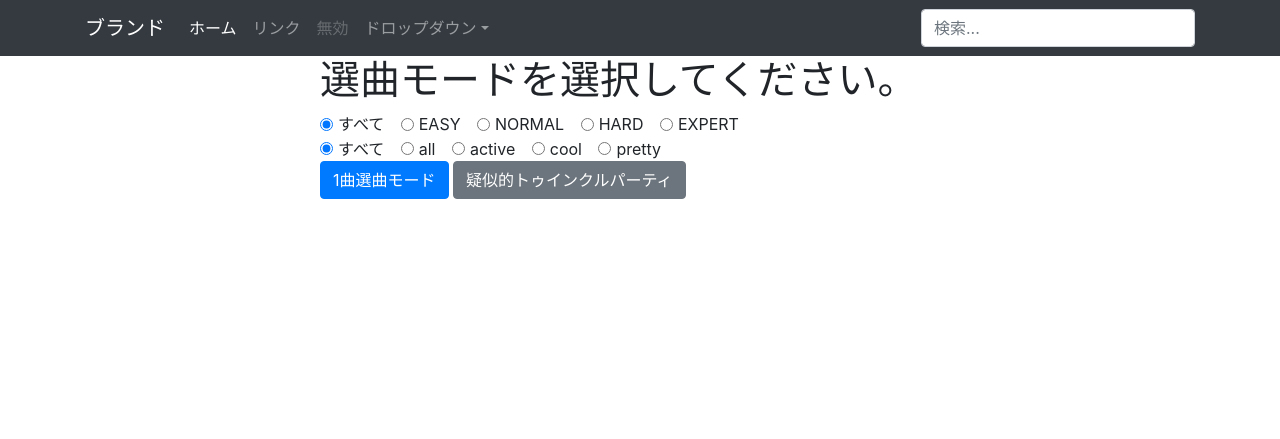
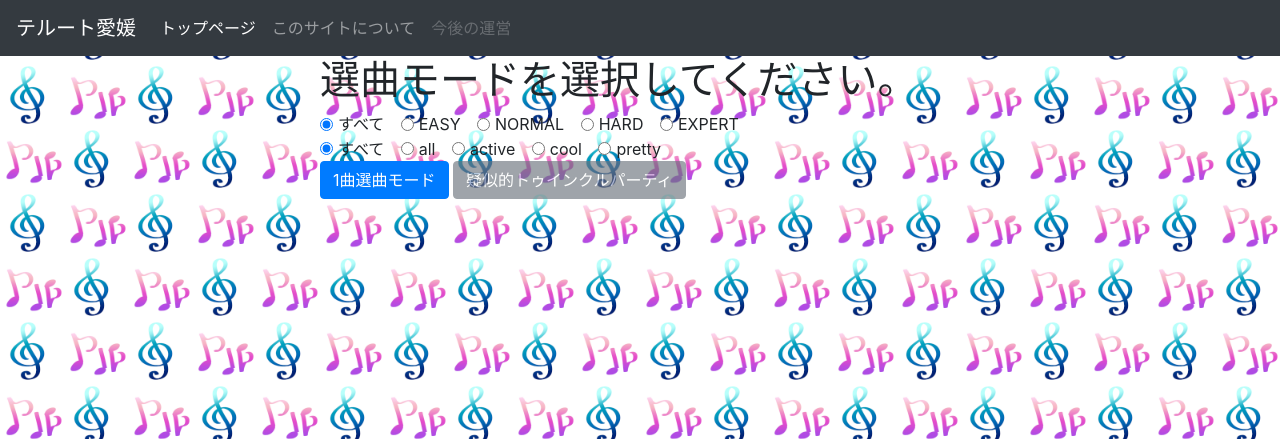
Before and after one commit to CyberTorte/Skmr, a Django app: page /selector/ in a window 1280 px wide. Shown: the top 439 px of the page. Run offline with Django 3.2, Linux system fonts and the light colour scheme; some libraries are stand-ins or nearby versions.

Commit message:
背景画像追加

```diff
--- a/birthday/templates/birthday/2018/Kaoru.html
+++ b/birthday/templates/birthday/2018/Kaoru.html
@@ -7,7 +7,7 @@
         <meta name="description" content="水沢薫さん誕生日おめでとうございます。ファンからのお祝いが届いております。ぜひご覧ください！">
         <meta name="author" content="">
         <title>水沢薫さん誕生日おめでとうございます！</title>
-        <meta name="viewport" content="width=device-width, initial-scale=1">
+        <meta name="viewport" content="width=device-width, initial-scale=1, shrink-to-fit=no">
         <link rel="stylesheet" href="https://stackpath.bootstrapcdn.com/bootstrap/4.1.3/css/bootstrap.min.css" integrity="sha384-MCw98/SFnGE8fJT3GXwEOngsV7Zt27NXFoaoApmYm81iuXoPkFOJwJ8ERdknLPMO" crossorigin="anonymous">
     </head>
     <body>
--- a/birthday/templates/birthday/2018/Natsumi.html
+++ b/birthday/templates/birthday/2018/Natsumi.html
@@ -7,7 +7,7 @@
         <meta name="description" content="馬場なつみさん誕生日おめでとうございます。ファンからのお祝いが届いております。ぜひご覧ください！">
         <meta name="author" content="">
         <title>馬場なつみさん誕生日おめでとうございます！</title>
-        <meta name="viewport" content="width=device-width, initial-scale=1">
+        <meta name="viewport" content="width=device-width, initial-scale=1, shrink-to-fit=no">
         <link rel="stylesheet" href="https://stackpath.bootstrapcdn.com/bootstrap/4.1.3/css/bootstrap.min.css" integrity="sha384-MCw98/SFnGE8fJT3GXwEOngsV7Zt27NXFoaoApmYm81iuXoPkFOJwJ8ERdknLPMO" crossorigin="anonymous">
     </head>
     <body>
--- /dev/null
+++ b/selector/static/selector/jquery.js
@@ -0,0 +1,7 @@
+$(function () {
+    $('[data-toggle="popover"]').popover()
+})
+
+$('#myModal').on('shown.bs.modal', function () {
+    $('#myInput').trigger('focus')
+})
--- a/selector/static/selector/style.css
+++ b/selector/static/selector/style.css
@@ -1,4 +1,4 @@
-a {
-    text-decoration: none;
-    color: black;
+body {
+    background-image: url("/static/selector/images/skmr_background.jpg");
+    background-size: 10% auto;
 }
--- a/selector/templates/selector/index.html
+++ b/selector/templates/selector/index.html
@@ -7,50 +7,46 @@
         <meta charset="utf-8">
         <meta name="description" content="">
         <meta name="author" content="">
-        <meta name="viewport" content="width=device-width, initial-scale=1">
+        <meta name="viewport" content="width=device-width, initial-scale=1, shrink-to-fit=no">
         <link rel="stylesheet" href="https://stackpath.bootstrapcdn.com/bootstrap/4.1.3/css/bootstrap.min.css" integrity="sha384-MCw98/SFnGE8fJT3GXwEOngsV7Zt27NXFoaoApmYm81iuXoPkFOJwJ8ERdknLPMO" crossorigin="anonymous">
         <link rel="stylesheet" type="text/css" href="{% static 'selector/style.css' %}">
         <link rel="shortcut icon" href="">
     </head>
     <body>
         <!-- ナビゲーションバー -->
-        <nav class="navbar navbar-expand-lg navbar-dark bg-dark">
-            <div class="container">
+        <nav class="navbar navbar-expand-sm navbar-dark bg-dark">
+            <a class="navbar-brand" href="#">テルート愛媛</a>
             <button class="navbar-toggler" type="button" data-toggle="collapse" data-target="#navbar" aria-controls="navbar" aria-expanded="false" aria-label="ナビゲーションの切替">
                 <span class="navbar-toggler-icon"></span>
             </button>
-                <a class="navbar-brand" href="#">ブランド</a>
 
             <div class="collapse navbar-collapse" id="navbar">
                 <ul class="navbar-nav mr-auto">
                     <li class="nav-item active">
-                            <a class="nav-link" href="#">ホーム <span class="sr-only">(現位置)</span></a>
+                        <a class="nav-link" href="#">トップページ <span class="sr-only">(現位置)</span></a>
                     </li>
                     <li class="nav-item">
-                            <a class="nav-link" href="#">リンク</a>
+                        <a class="nav-link" href="#">このサイトについて</a>
                     </li>
                     <li class="nav-item">
-                            <a class="nav-link disabled" href="#">無効</a>
+                        <a class="nav-link disabled" href="#">今後の運営</a>
                     </li>
-                        <li class="nav-item dropdown">
-                            <a href="#" class="nav-link dropdown-toggle" role="button" data-toggle="dropdown" id="navbarDropdownMenuLink" aria-haspopup="true" aria-expanded="false">ドロップダウン</a>
-
-                            <div class="dropdown-menu" aria-labelledby="navbarDropdownMenuLink">
+                    <!-- <li class="nav-item dropdown">
+                        <a class="nav-link dropdown-toggle" href="#" id="dropdown" data-toggle="dropdown" aria-haspopup="true" aria-expanded="false">ドロップダウン</a>
+                        <div class="dropdown-menu" aria-labelledby="dropdown">
                             <a class="dropdown-item" href="#">リンク1</a>
                             <a class="dropdown-item" href="#">リンク2</a>
                             <a class="dropdown-item" href="#">リンク3</a>
                         </div>
-
-                        </li>
+                    </li> -->
                 </ul>
-                    <form class="form-inline my-2 my-md-0">
+                <!-- <form class="form-inline my-2 my-md-0">
                     <input class="form-control" type="search" placeholder="検索..." aria-label="検索...">
-                    </form>
-                </div>
+                </form> -->
             </div>
         </nav>
 
-        <div class="mx-auto w-50">
+        <div class="mx-auto w-50 selector-body">
             <h1>選曲モードを選択してください。</h1>
 
             <form action="{% url 'selector:select' %}" method="post">
@@ -107,12 +103,15 @@
 
                 <br>
                 <button class="btn btn-primary" type="submit" name="action" value="select">1曲選曲モード</button>
-                <button class="btn btn-secondary" type="submit" name="action" value="twinkle">疑似的トゥインクルパーティ</button>
+                <span class="d-inline-block" data-toggle="popover" data-content="実装予定です">
+                    <button class="btn btn-secondary" type="submit" name="action" value="twinkle" style="pointer-events: none;" disabled>疑似的トゥインクルパーティ</button>
+                </span>
             </form>
         </div>
 
-        <script src="https://stackpath.bootstrapcdn.com/bootstrap/4.1.3/js/bootstrap.min.js" integrity="sha384-ChfqqxuZUCnJSK3+MXmPNIyE6ZbWh2IMqE241rYiqJxyMiZ6OW/JmZQ5stwEULTy" crossorigin="anonymous"></script>
         <script src="https://code.jquery.com/jquery-3.3.1.slim.min.js" integrity="sha384-q8i/X+965DzO0rT7abK41JStQIAqVgRVzpbzo5smXKp4YfRvH+8abtTE1Pi6jizo" crossorigin="anonymous"></script>
         <script src="https://cdnjs.cloudflare.com/ajax/libs/popper.js/1.14.3/umd/popper.min.js" integrity="sha384-ZMP7rVo3mIykV+2+9J3UJ46jBk0WLaUAdn689aCwoqbBJiSnjAK/l8WvCWPIPm49" crossorigin="anonymous"></script>
+        <script src="https://stackpath.bootstrapcdn.com/bootstrap/4.1.3/js/bootstrap.min.js" integrity="sha384-ChfqqxuZUCnJSK3+MXmPNIyE6ZbWh2IMqE241rYiqJxyMiZ6OW/JmZQ5stwEULTy" crossorigin="anonymous"></script>
+        <script src="{% static 'selector/jquery.js' %}"></script>
     </body>
 </html>
--- a/selector/templates/selector/results.html
+++ b/selector/templates/selector/results.html
@@ -8,7 +8,7 @@
         <meta charset="utf-8">
         <meta name="description" content="">
         <meta name="author" content="">
-        <meta name="viewport" content="width=device-width, initial-scale=1">
+        <meta name="viewport" content="width=device-width, initial-scale=1, shrink-to-fit=no">
         <link rel="stylesheet" type="text/css" href="{% static 'selector/style.css' %}">
         <link rel="shortcut icon" href="">
     </head>
```
Also changed, not shown: selector/static/selector/images/skmr_background.jpg (added). Lines whose indentation alone changed are shown as unchanged.
